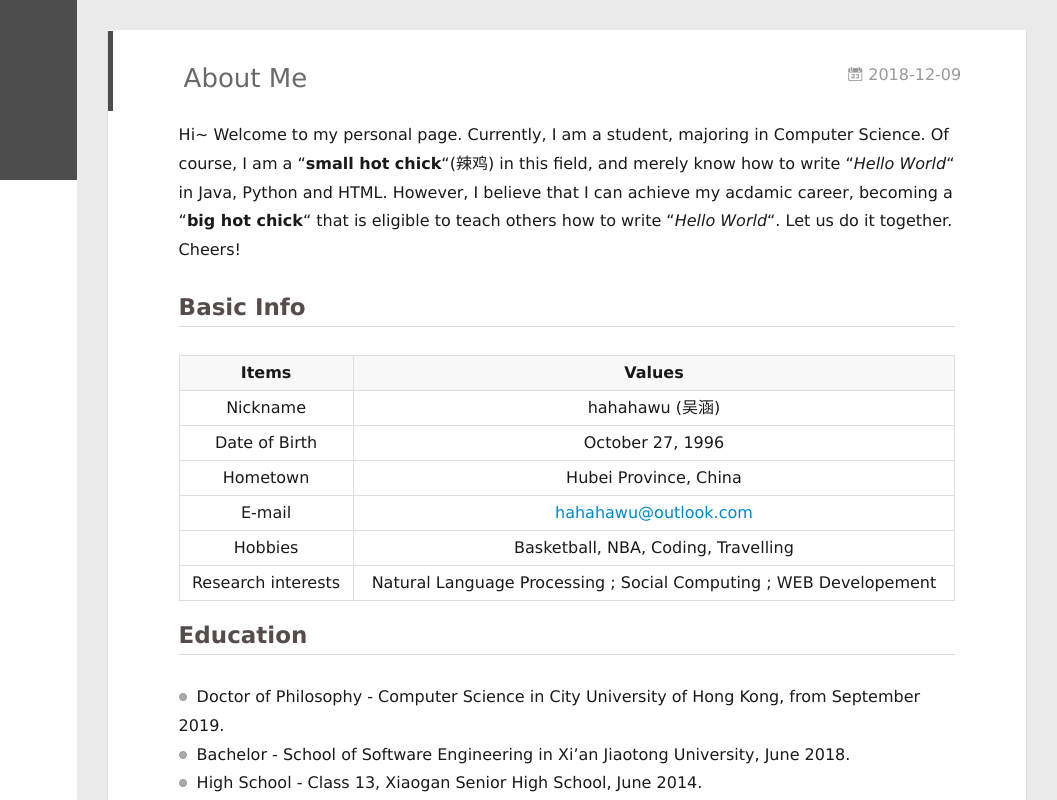
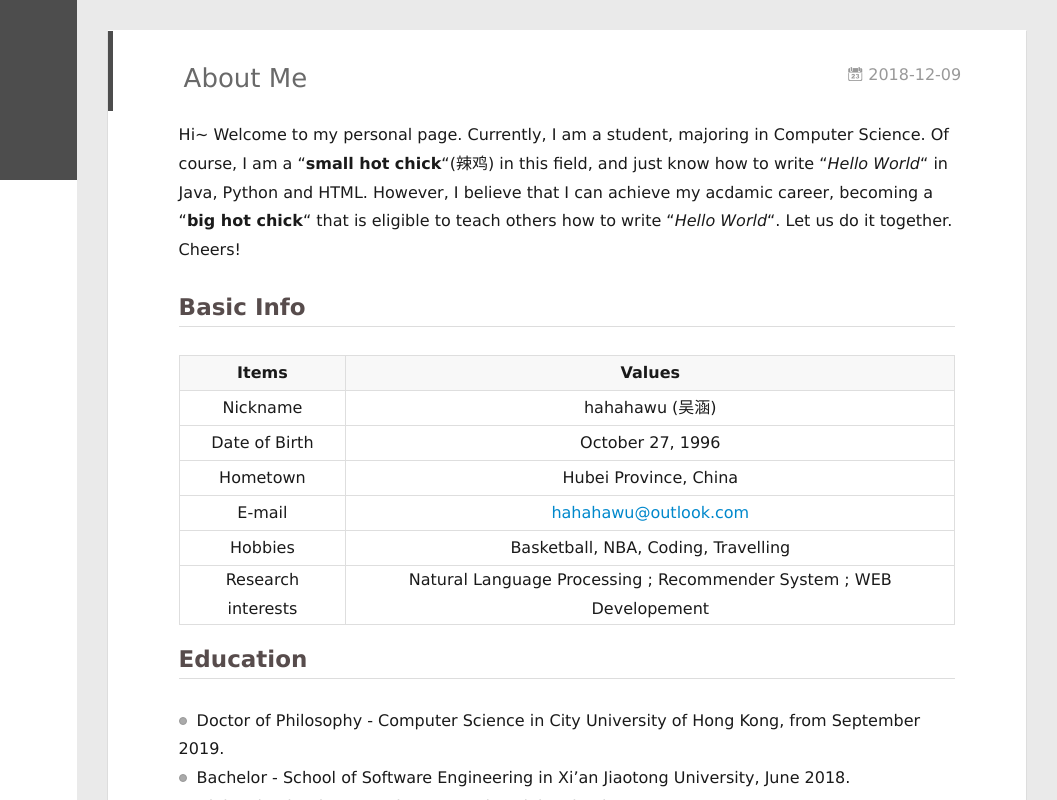
Before and after one commit to hahahawu/hahahawu.github.io, a plain HTML site: page about/index.html in a window 1280 px wide. Shown: the full height of the page, 223-1280 px from the left. Drawn offline with nearby package versions, Linux system fonts and the light colour scheme; some packages are replaced by stand-ins of ours.

Commit message:
Site updated: 2019-07-29 14:39:56

```diff
--- a/about/index.html
+++ b/about/index.html
@@ -8,18 +8,18 @@
   <link rel="dns-prefetch" href="//hahahawu.com">
   <title>About Me | hahahawu的博客</title>
   <meta name="viewport" content="width=device-width, initial-scale=1, maximum-scale=1">
-  <meta name="description" content="Hi~ Welcome to my personal page. Currently, I am a student, majoring in Computer Science. Of course, I am a “small hot chick“(辣鸡) in this field, and merely know how to write “Hello World“ in Java, Pyt">
+  <meta name="description" content="Hi~ Welcome to my personal page. Currently, I am a student, majoring in Computer Science. Of course, I am a “small hot chick“(辣鸡) in this field, and just know how to write “Hello World“ in Java, Pytho">
 <meta name="keywords" content="程序猿，NBA">
 <meta property="og:type" content="website">
 <meta property="og:title" content="About Me">
 <meta property="og:url" content="//hahahawu.com/about/index.html">
 <meta property="og:site_name" content="hahahawu的博客">
-<meta property="og:description" content="Hi~ Welcome to my personal page. Currently, I am a student, majoring in Computer Science. Of course, I am a “small hot chick“(辣鸡) in this field, and merely know how to write “Hello World“ in Java, Pyt">
+<meta property="og:description" content="Hi~ Welcome to my personal page. Currently, I am a student, majoring in Computer Science. Of course, I am a “small hot chick“(辣鸡) in this field, and just know how to write “Hello World“ in Java, Pytho">
 <meta property="og:locale" content="eng">
-<meta property="og:updated_time" content="2019-03-14T04:43:28.582Z">
+<meta property="og:updated_time" content="2019-07-29T06:38:22.393Z">
 <meta name="twitter:card" content="summary">
 <meta name="twitter:title" content="About Me">
-<meta name="twitter:description" content="Hi~ Welcome to my personal page. Currently, I am a student, majoring in Computer Science. Of course, I am a “small hot chick“(辣鸡) in this field, and merely know how to write “Hello World“ in Java, Pyt">
+<meta name="twitter:description" content="Hi~ Welcome to my personal page. Currently, I am a student, majoring in Computer Science. Of course, I am a “small hot chick“(辣鸡) in this field, and just know how to write “Hello World“ in Java, Pytho">
 
     <link rel="alternative" href="/atom.xml" title="hahahawu的博客" type="application/atom+xml">
 
@@ -177,7 +177,7 @@
 
     <div class="article-entry" itemprop="articleBody">
 
-        <p>Hi~ Welcome to my personal page. Currently, I am a student, majoring in Computer Science. Of course, I am a “<strong>small hot chick</strong>“(辣鸡) in this field, and merely know how to write “<em>Hello World</em>“ in Java, Python and HTML. However, I believe that I can achieve my acdamic career, becoming a “<strong>big hot chick</strong>“ that is eligible to teach others how to write “<em>Hello World</em>“. Let us do it together. Cheers!</p>
+        <p>Hi~ Welcome to my personal page. Currently, I am a student, majoring in Computer Science. Of course, I am a “<strong>small hot chick</strong>“(辣鸡) in this field, and just know how to write “<em>Hello World</em>“ in Java, Python and HTML. However, I believe that I can achieve my acdamic career, becoming a “<strong>big hot chick</strong>“ that is eligible to teach others how to write “<em>Hello World</em>“. Let us do it together. Cheers!</p>
 <h2 id="Basic-Info"><a href="#Basic-Info" class="headerlink" title="Basic Info"></a>Basic Info</h2><table>
 <thead>
 <tr>
@@ -208,7 +208,7 @@
 </tr>
 <tr>
 <td style="text-align:center">Research interests</td>
-<td style="text-align:center">Natural Language Processing ; Social Computing ; WEB Developement</td>
+<td style="text-align:center">Natural Language Processing ; Recommender System ; WEB Developement</td>
 </tr>
 </tbody>
 </table>
@@ -218,7 +218,10 @@
 <li>High School - Class 13, Xiaogan Senior High School, June 2014.</li>
 </ul>
 <h2 id="Experience"><a href="#Experience" class="headerlink" title="Experience"></a>Experience</h2><ul>
-<li><strong>Research Assistant - Laboratory of Social Intelligence and Complex Data Processing, XJTU</strong><br><em>September 2017 - August 2018</em></li>
+<li><p><strong>Reasearch Assistant - Dept. of Computer Science, City University of Hong Kong</strong><br><em>May 2019 - August 2019</em><br>Research topic: Recommener system, privacy-preserving ML, natural language processing</p>
+</li>
+<li><p><strong>Research Assistant - Laboratory of Social Intelligence and Complex Data Processing, XJTU</strong><br><em>September 2017 - August 2018</em><br>Research topic: Social computing, storyline generation</p>
+</li>
 </ul>
 <h2 id="Skills-amp-Abilities"><a href="#Skills-amp-Abilities" class="headerlink" title="Skills &amp; Abilities"></a>Skills &amp; Abilities</h2><ul>
 <li>Basic knowledge in machine learning and natural language processing</li>
```
